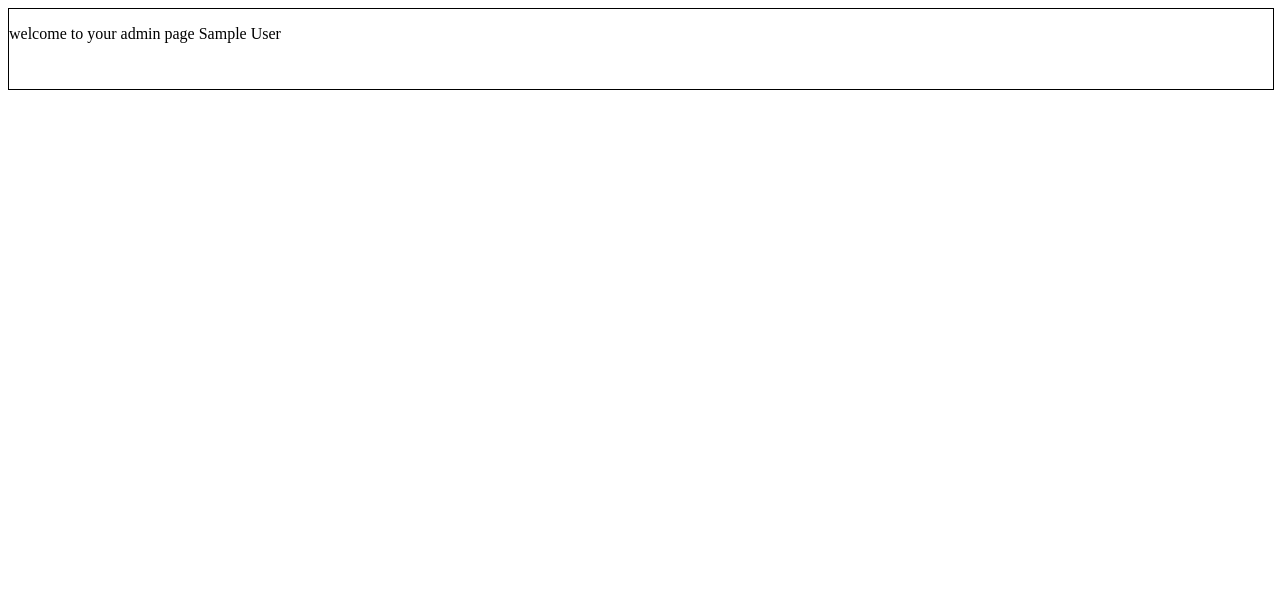
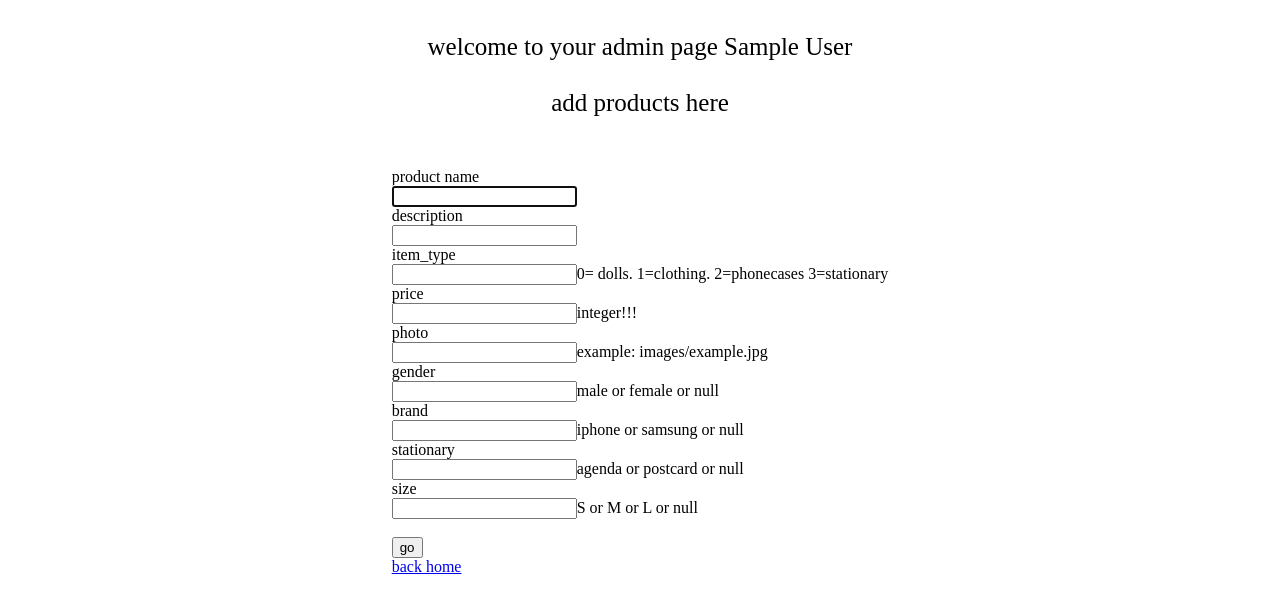
Before and after one commit to RickButer/daruma, a PHP site: page /admin_page.php in a window 1280 px wide. Shown: the top 613 px of the page. Run offline with PHP 8.4, Linux system fonts and the light colour scheme; the visitor is signed in with stand-in values (Sample User, id 1).

Commit message:
admin form finished

```diff
--- a/admin_page.php
+++ b/admin_page.php
@@ -1,11 +1,53 @@
 <?php
 session_start();
 ?>
+
 <head>
     <link rel="stylesheet" type="text/css" href="css/admin.css">
 </head>
 
-<div class="container_title debug">
-<p>welcome to your admin page <?php echo $_SESSION['login_name']?>
-</p>
+<div class="container_title">
+    <p>welcome to your admin page
+        <?php echo $_SESSION['login_name']?>
+        <br /><br />add products here
+    </p>
 </div>
+<div class="admin_form">
+    <form action="php/php_include_files/admin_form_handler.php" method="GET">
+
+        <div><label>product name</label><br />
+            <input class="input_types" type="text" id="first_name" name="name" autofocus></div>
+
+
+        <div><label>description</label><br />
+            <input class="input_types" type="text" id="last_name" name="description"></div>
+
+        <div><label>item_type</label><br />
+            <input class="input_types" type="text" id="costumer_email" name="item_type" >0= dolls. 1=clothing. 2=phonecases 3=stationary</div>
+
+        <div><label>price</label><br />
+            <input class="input_types" type="text" id="costumer_login" name="price" >integer!!!</div>
+
+        <div><label>photo</label><br />
+            <input class="input_types" type="text" id="costumer_password" name="photo" >example: images/example.jpg</div>
+
+            <div><label>gender</label><br />
+            <input class="input_types" type="text" id="costumer_login" name="gender" >male or female or null</div>
+
+            <div><label>brand</label><br />
+            <input class="input_types" type="text" id="costumer_login" name="brand" >iphone or samsung or null</div>
+
+            <div><label>stationary</label><br />
+            <input class="input_types" type="text" id="costumer_login" name="stationary" >agenda or postcard or null</div>
+
+            <div><label>size</label><br />
+            <input class="input_types" type="text" id="costumer_login" name="size" >S or M or L or null</div><br />
+
+
+
+        <div class="button_box">
+            <div><button type="submit" id="submit_style">go</button></div><div><a href="/projects/daruma/index.php">back home</a></div>
+        </div>
+    </form>
+
+</div>
--- a/css/admin.css
+++ b/css/admin.css
@@ -5,5 +5,17 @@
 .container_title {
     display: flex;
     width: 100%;
-    height: 10vh;
+    height: 20vh;
+    text-align: center;
+    justify-content: center;
 }
+
+.container_title p{
+    font-size: 25px;
+}
+
+.admin_form {
+    display: flex;
+    justify-content: center;
+    align-items: center;
+}
```
Also changed, not shown: php/php_include_files/admin_form_handler.php (added, +33 -0 lines), images/step_1.jpg (added), images/step_2.jpg (added), images/step_3.jpg (added), images/step_4.jpg (added).
